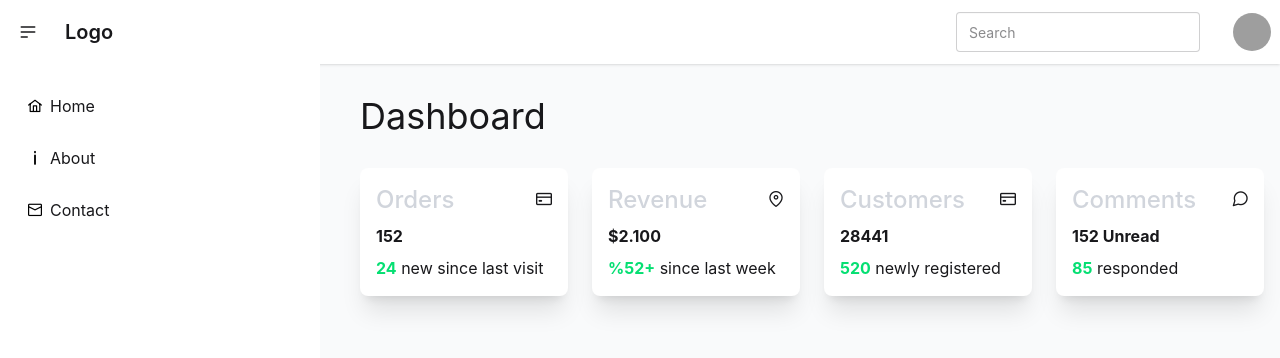
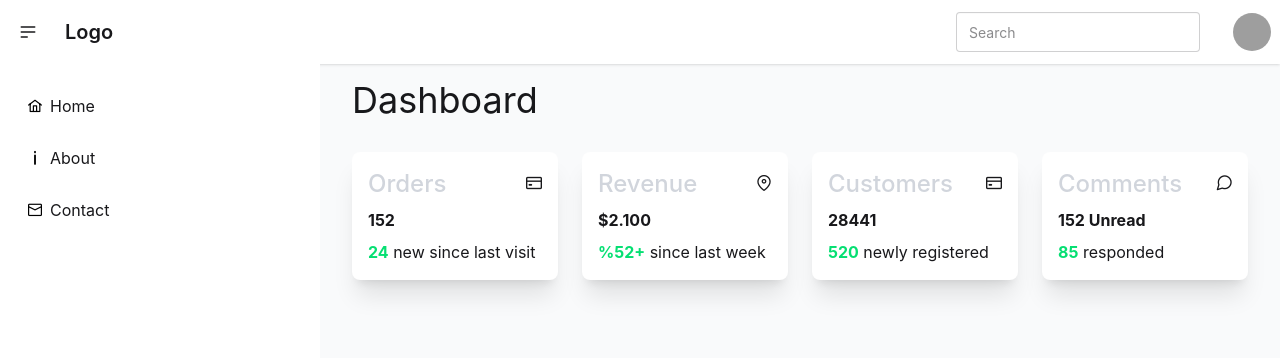
Before and after one commit to ruanvalente/daisy-ui-nuxt, a Nuxt app: page / in a window 1280 px wide. Shown: the top 358 px of the page. Built offline with nearby package versions, Linux system fonts and the light colour scheme; grey boxes are pictures that could not be loaded.

Commit message:
fix: fix padding drawer and overflow

```diff
--- a/app.vue
+++ b/app.vue
@@ -9,5 +9,6 @@ body,
 #__nuxt {
   width: 100vw;
   height: 100vh;
+  overflow-x: auto;
 }
 </style>
--- a/components/ui/Drawer/Drawer.vue
+++ b/components/ui/Drawer/Drawer.vue
@@ -70,8 +70,8 @@ const drawerOpen = useDrawer();
     </div>
 
     <div
-      class="flex-1 p-4 transition-all duration-500"
-      :class="{ 'pl-10': drawerOpen, 'pl-8': !drawerOpen }"
+      class="flex-1 px-8 transition-all duration-500"
+      :class="{ 'pl-8': !drawerOpen }"
     >
       <slot />
     </div>
```
